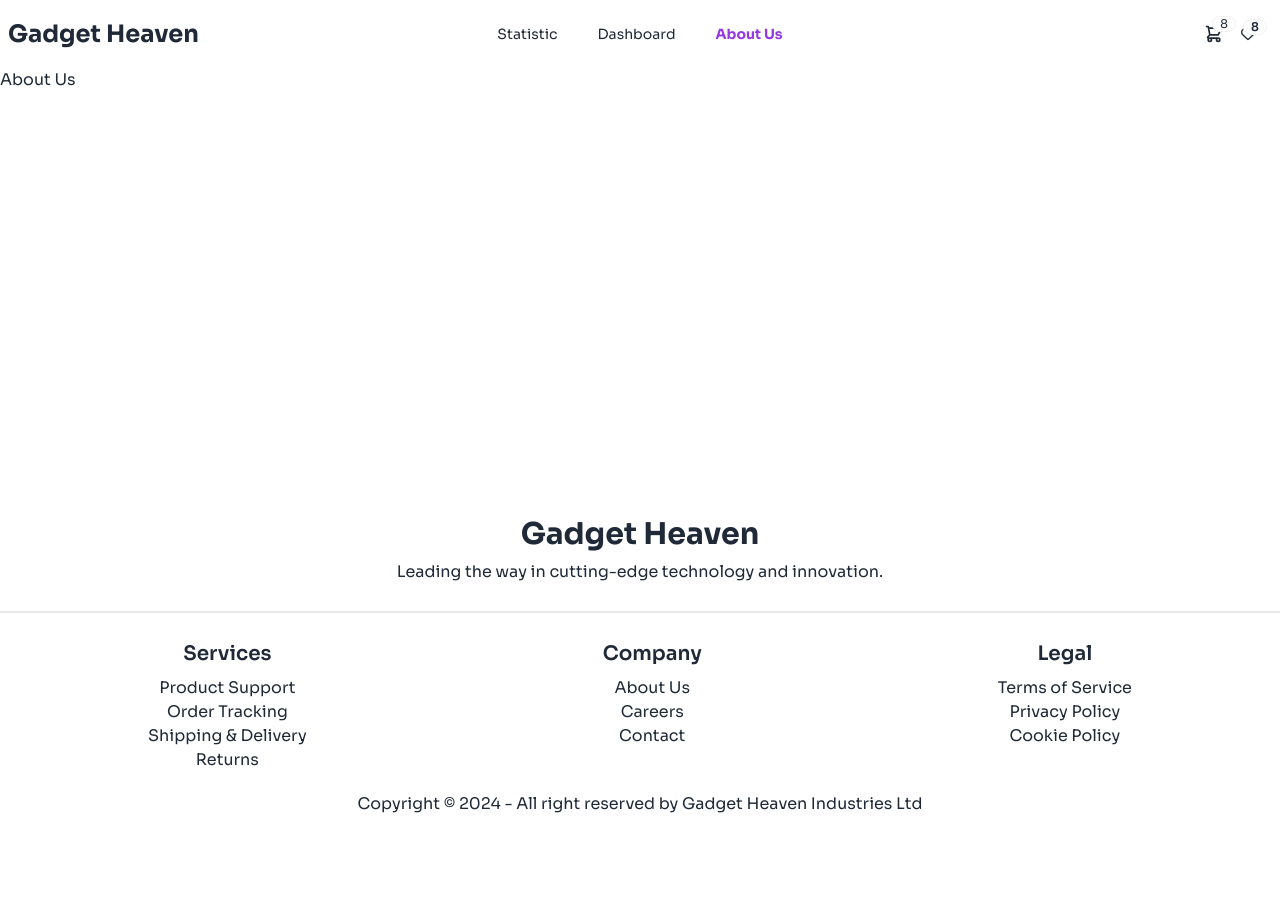
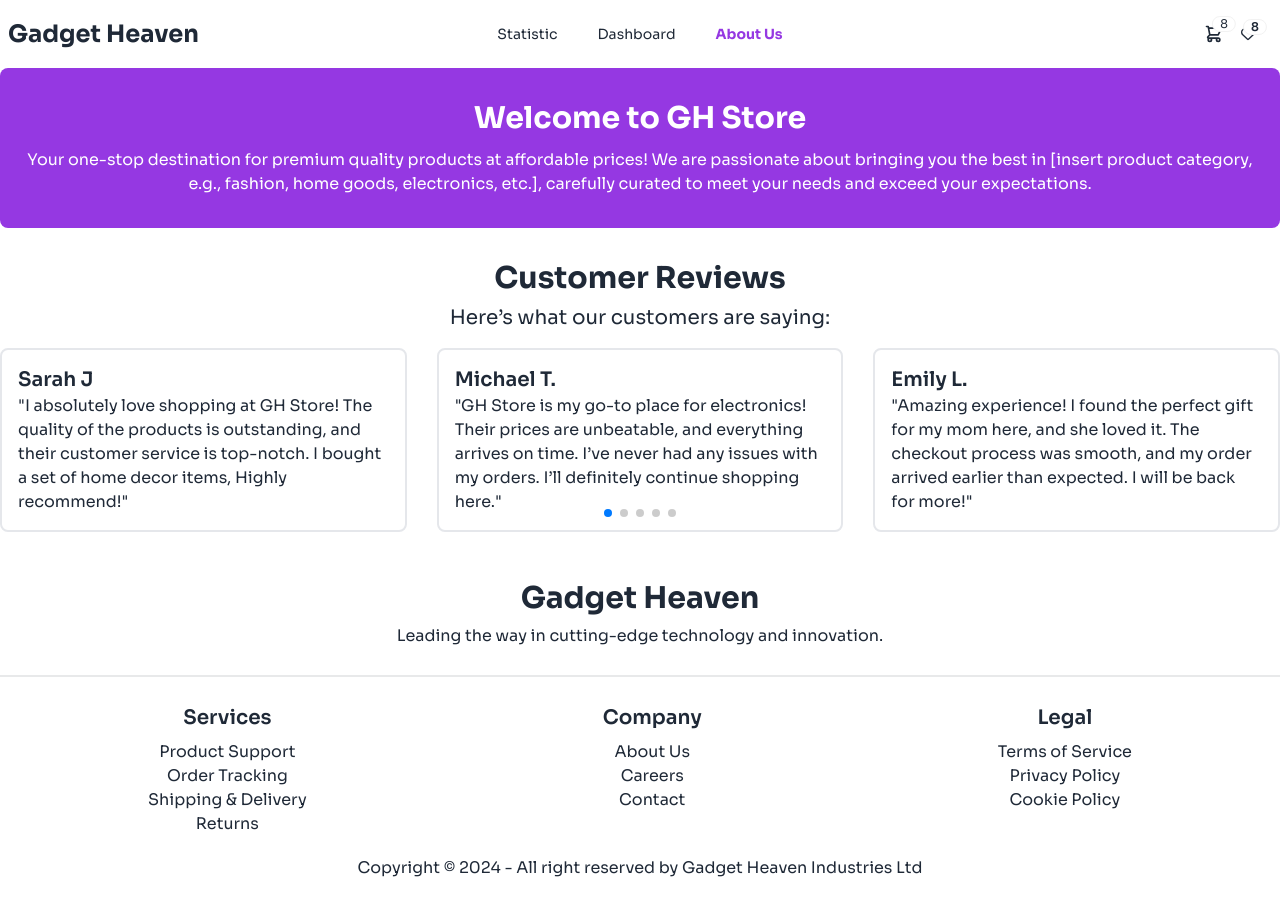
Before and after one commit to anait31/gadget-heaven, a React (Vite) app: page /about-us in a window 1280 px wide. Shown: the top 916 px of the page. Before the commit the page ends 864 px from the top, so only its background shows below. Built offline with nearby package versions, Linux system fonts and the light colour scheme.

Commit message:
Desing About Us Page

```diff
--- a/package.json
+++ b/package.json
@@ -14,9 +14,11 @@
     "react-dom": "^18.3.1",
     "react-helmet": "^6.1.0",
     "react-icons": "^5.3.0",
+    "react-image-gallery": "^1.3.0",
     "react-router-dom": "^6.27.0",
     "react-toastify": "^10.0.6",
-    "surge": "^0.24.6"
+    "surge": "^0.24.6",
+    "swiper": "^11.1.14"
   },
   "devDependencies": {
     "@eslint/js": "^9.13.0",
--- a/src/components/AboutUs/AboutUs.jsx
+++ b/src/components/AboutUs/AboutUs.jsx
@@ -1,5 +1,10 @@
 import React from 'react';
 import { Helmet } from 'react-helmet';
+import { Swiper, SwiperSlide } from 'swiper/react';
+import 'swiper/css';
+import 'swiper/css/pagination';
+import { Pagination } from 'swiper/modules';
+import './Aboutus.css'
 
 const AboutUs = () => {
     return (
@@ -7,7 +12,70 @@ const AboutUs = () => {
             <Helmet>
                 <title>About Us - Gadget Heaven</title>
             </Helmet>
-            <h2>About Us</h2>
+            <div className='bg-[#9538E2] py-8 text-white px-4 md:px8 rounded-lg'>
+                <div className='space-y-3'>
+                    <h2 className='text-xl md:text-3xl font-bold text-center'>Welcome to GH Store</h2>
+                    <p className='text-center'>Your one-stop destination for premium quality products at affordable prices! We are passionate about bringing you the best in [insert product category, e.g., fashion, home goods, electronics, etc.], carefully curated to meet your needs and exceed your expectations.</p>
+                </div>
+            </div>
+            <div className='text-center mt-8'>
+                <h2 className='text-xl md:text-3xl font-bold'>Customer Reviews</h2>
+                <p className='md:text-xl mt-2'>Here’s what our customers are saying:</p>
+            </div>
+            <div className='mt-4'>
+                <Swiper
+                    slidesPerView={3}
+                    spaceBetween={30}
+                    pagination={{
+                        clickable: true,
+                    }}
+                    modules={[Pagination]}
+                    className=""
+                >
+                    <SwiperSlide>
+                            <div className='border-2 p-4 rounded-lg'>
+                                <h3 className='text-xl font-semibold'>Sarah J</h3>
+                                <p>"I absolutely love shopping at GH Store! The quality of the products is outstanding, and their customer service is top-notch. I bought a set of home decor items, Highly recommend!"</p>
+                            </div>
+                        </SwiperSlide>
+                        <SwiperSlide>
+                            <div className='border-2 p-4 rounded-lg'>
+                                <h3 className='text-xl font-semibold'>Michael T.</h3>
+                                <p>"GH Store is my go-to place for electronics! Their prices are unbeatable, and everything arrives on time. I’ve never had any issues with my orders. I’ll definitely continue shopping here."</p>
+                            </div>
+                        </SwiperSlide>
+                        <SwiperSlide>
+                            <div className='border-2 p-4 rounded-lg'>
+                                <h3 className='text-xl font-semibold'>Emily L.</h3>
+                                <p>"Amazing experience! I found the perfect gift for my mom here, and she loved it. The checkout process was smooth, and my order arrived earlier than expected. I will be back for more!"</p>
+                            </div>
+                        </SwiperSlide>
+                        <SwiperSlide>
+                            <div className='border-2 p-4 rounded-lg'>
+                                <h3 className='text-xl font-semibold'>David R.</h3>
+                                <p>"This store is a hidden gem! I was looking for some trendy fashion pieces, and GH Store didn’t disappoint. The quality is amazing, and everything fit perfectly. I’ll definitely be shopping here again."</p>
+                            </div>
+                        </SwiperSlide>
+                        <SwiperSlide>
+                            <div className='border-2 p-4 rounded-lg'>
+                                <h3 className='text-xl font-semibold'>Jennifer K.</h3>
+                                <p>"I’ve ordered from GH Store multiple times, and every time, I’m impressed with their service and the quality of the products. I had a small issue with my order, but their customer service handled it quickly."</p>
+                            </div>
+                        </SwiperSlide>
+                        <SwiperSlide>
+                            <div className='border-2 p-4 rounded-lg'>
+                                <h3 className='text-xl font-semibold'>Laura H.</h3>
+                                <p>"I’ve been shopping at GH Store for a few months now, and I’m constantly impressed by the quality and variety of products they offer. I recently purchased some gadgets, cooking so much easier."</p>
+                            </div>
+                        </SwiperSlide>
+                        <SwiperSlide>
+                            <div className='border-2 p-4 rounded-lg'>
+                                <h3 className='text-xl font-semibold'>James P.</h3>
+                                <p>"GH Store has exceeded my expectations! I bought a pair of wireless headphones, and they’re fantastic—great sound quality and a perfect fit. The ordering process was smooth, and my package arrived safely."</p>
+                            </div>
+                        </SwiperSlide>
+                </Swiper>
+            </div>
         </div>
     );
 };
--- /dev/null
+++ b/src/components/AboutUs/Aboutus.css
@@ -0,0 +1,3 @@
+.swiper-pagination {
+    margin-top: 100px;
+}
--- a/src/components/Dashboard/Dashboard.jsx
+++ b/src/components/Dashboard/Dashboard.jsx
@@ -1,4 +1,4 @@
-import { useLoaderData } from "react-router-dom";
+import { Navigate, useLoaderData, useNavigate } from "react-router-dom";
 import { getLocalStorageData, getWishlistLocalStorageData } from "../../utilities/utilities";
 import { useEffect, useState } from "react";
 import Cart from "../Cart/Cart";
@@ -17,10 +17,6 @@ const Dashboard = () => {
     const handleDeleteProduct = (product_id) => {
         const updatedProducts = selectedProducts.filter(product => product.product_id !== product_id);
         setSelectedProducts(updatedProducts);
-
-        const currentProductIds = getLocalStorageData(); // Assuming this function fetches all product ids from localStorage
-        const updatedProductIds = currentProductIds.filter(id => id !== product_id);
-        localStorage.setItem('cart', JSON.stringify(updatedProductIds));
         toast("Deleted Successfully!")
     }
 
@@ -75,8 +71,11 @@ const Dashboard = () => {
         setSelectedProducts(sortedProducts);
     };
 
+    const navigate = useNavigate()
+
     const handleModalCloseeButton = () => {
-        setSelectedProducts([])
+        setSelectedProducts([]);
+        navigate('/')
     }
 
     return (
--- a/src/components/Statistic/Statistic.jsx
+++ b/src/components/Statistic/Statistic.jsx
@@ -6,7 +6,12 @@ const Statistic = () => {
             <Helmet>
                 <title>Statistic - Gadget Heaven</title>
             </Helmet>
-            <h2>statistic</h2>
+            <div className='bg-[#9538E2] py-8 text-white px-4 md:px8 rounded-lg'>
+                <div className='space-y-3'>
+                    <h2 className=' text-xl md:text-3xl font-bold text-center'>Welcome to GH Store Statistic</h2>
+                    <p className='text-center'>We are committed to continuous growth and delivering an outstanding shopping experience to our loyal customers.</p>
+                </div>
+            </div>
         </div>
     );
 };
```
Also changed, not shown: 1 other file (tests, documents, lock files or other folders).
